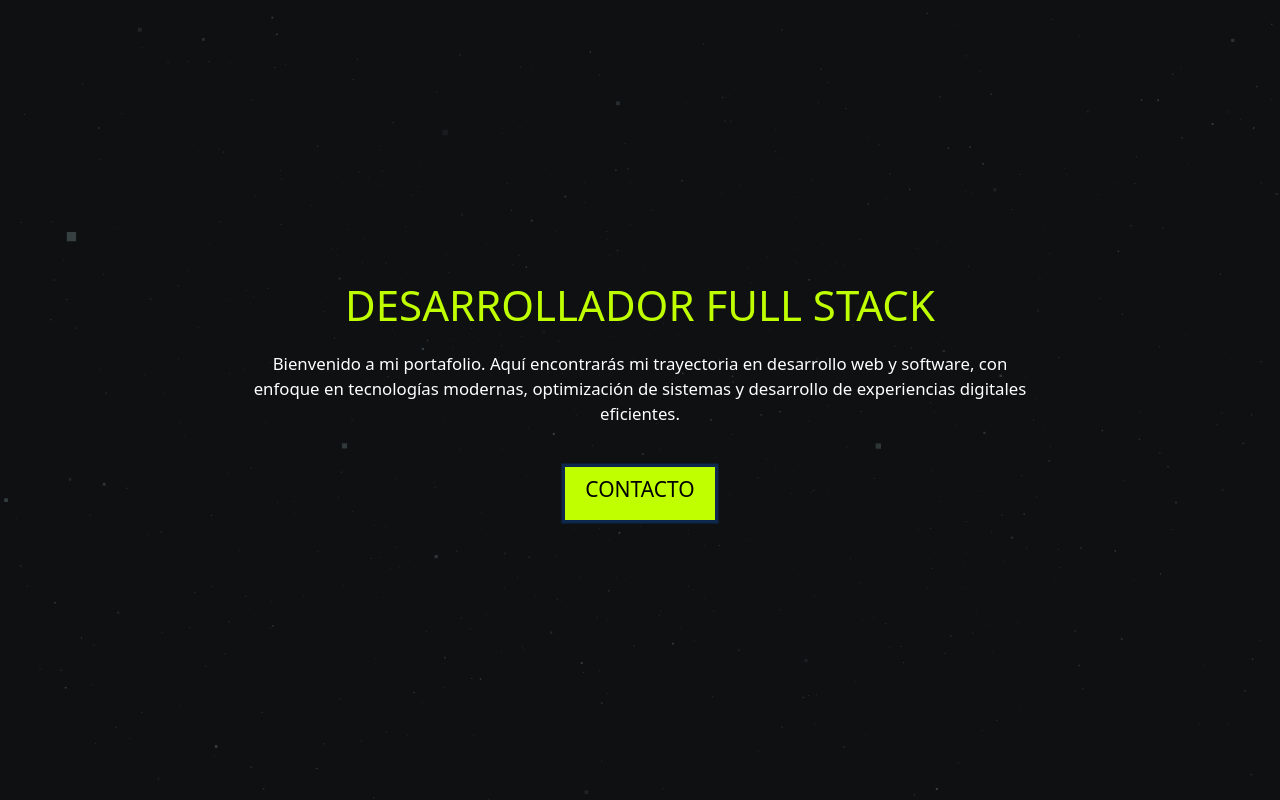
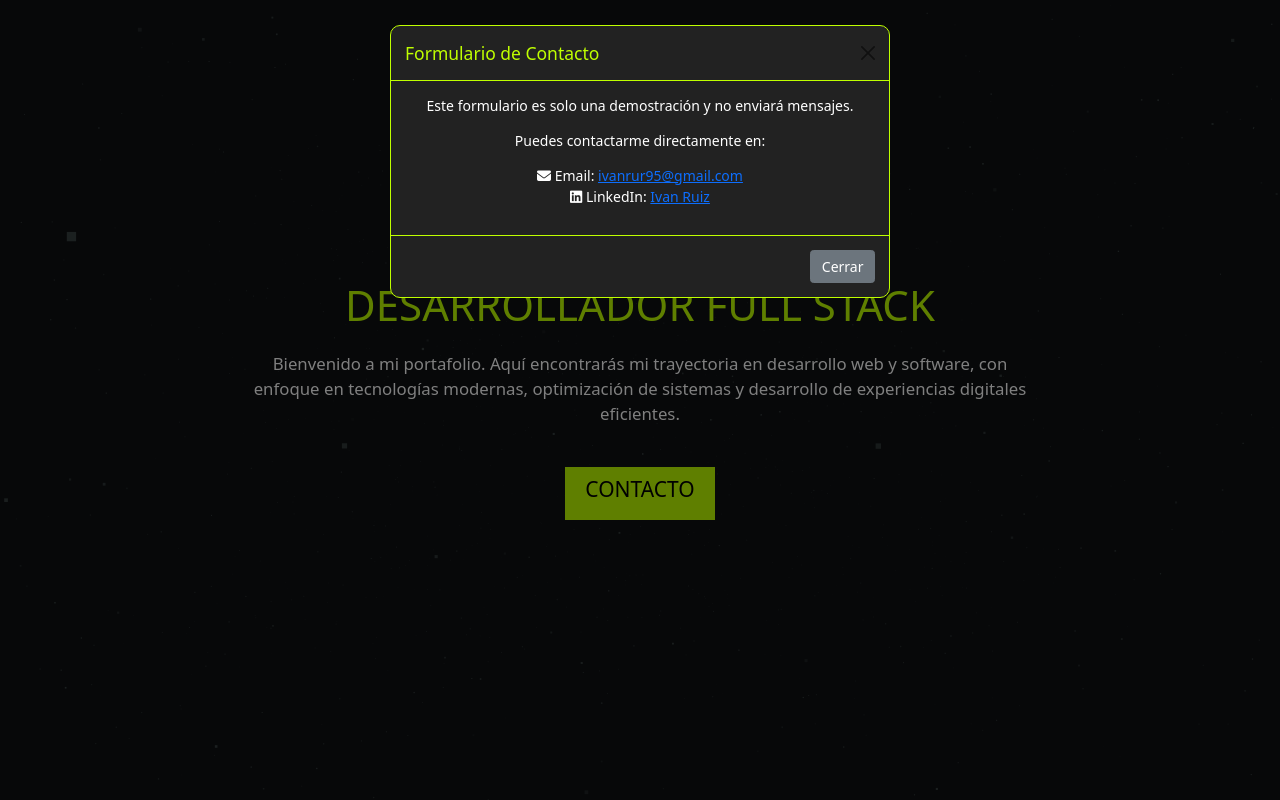
Before and after one commit to developerruiz/portafolio, a plain HTML site: page index.html in a window 1280 px wide. Both pictures are taken after a click on the button "CONTACTO". Shown: the top 800 px of the page. Drawn offline with nearby package versions, Linux system fonts and the light colour scheme; animation ran at ten frames a second.

Commit message:
se ajusta modal

```diff
--- a/css/style.scss
+++ b/css/style.scss
@@ -1,4 +1,4 @@
-$color-botón: #bfff00; // Definir una variable para el color del botón
+$color-boton: #bfff00; // Definir una variable para el color del botón
 
 * {
   padding: 0;
@@ -12,7 +12,73 @@ body {
   color: #fff; /* Color de texto blanco */
 }
 
+h1,
+h2,
+h3,
+h4,
+h5,
+h6 {
+  color: $color-boton !important; /* Color especial para los títulos */
+}
 
+.banner {
+  background-size: cover;
+  background-position: center;
+  color: #fff;
+  height: 100vh; /* Cubre toda la altura de la pantalla */
+}
+
+.btn-special {
+  border: none;
+  border-radius: 0;
+  padding: 10px 20px;
+  background: $color-boton;
+  color: #121212 !important;
+  margin-top: 20px;
+  transition: 0.3s ease-in-out;
+}
+
+.btn-special:hover {
+  opacity: 0.8;
+  transform: scale(1.05);
+}
+
+/* Estilos para el modal */
+.contacto-modal .modal-content {
+  background: #222222 !important;
+  color: #fff;
+  border-radius: 10px;
+  border: 1px solid $color-boton;
+}
+
+.contacto-modal .modal-header {
+  border-bottom: 1px solid $color-boton;
+}
+
+.contacto-modal .modal-footer {
+  border-top: 1px solid $color-boton;
+}
+
+/* Animación para la apertura del modal */
+.contacto-modal.fade .modal-dialog {
+  transform: translateY(-50px);
+  transition: transform 0.3s ease-out;
+}
+
+.contacto-modal.show .modal-dialog {
+  transform: translateY(0);
+}
+* {
+  padding: 0;
+  margin: 0;
+  box-sizing: border-box;
+  font-size: 14px;
+}
+
+body {
+  background-color: #121212; /* Color de fondo del sitio */
+  color: #fff; /* Color de texto blanco */
+}
 
 .btn-special:hover {
   opacity: 0.8; /* Reducir opacidad al pasar el ratón */
@@ -24,7 +90,7 @@ h3,
 h4,
 h5,
 h6 {
-  color: $color-botón !important; /* Color especial para los títulos */
+  color: $color-boton !important; /* Color especial para los títulos */
 }
 
 .banner {
@@ -77,8 +143,8 @@ h6 {
   border: none;
   border-radius: 0;
   padding: 10px 20px;
-  background: $color-botón; /* Utilizar la variable de color */
-  color: #121212!important; /* Color de texto blanco */
+  background: $color-boton; /* Utilizar la variable de color */
+  color: #121212 !important; /* Color de texto blanco */
   margin-top: 20px; /* Espacio entre el texto de la descripción y el botón */
 }
 
--- a/index.html
+++ b/index.html
@@ -4,21 +4,23 @@
 <head>
     <meta charset="UTF-8">
     <meta name="viewport" content="width=device-width, initial-scale=1.0">
-    <title>Portafolio</title>
+    <title>Portafolio - Ivan Ruiz</title>
+
     <!-- Bootstrap CSS -->
     <link href="https://cdn.jsdelivr.net/npm/bootstrap@5.1.0/dist/css/bootstrap.min.css" rel="stylesheet">
+
     <!-- jQuery -->
     <script src="https://ajax.googleapis.com/ajax/libs/jquery/3.6.0/jquery.min.js"></script>
+
     <!-- Bootstrap JS -->
     <script src="https://cdn.jsdelivr.net/npm/bootstrap@5.1.0/dist/js/bootstrap.bundle.min.js"></script>
+
     <link rel="stylesheet" href="css/style.css">
+    <link rel="shortcut icon" href="img/favicon.png" type="image/x-icon">
 
-    <link rel="shortcut icon" href="img/favicon.png" type="image/x-icon">
-    <!-- FONTAWENSOME -->
+    <!-- FontAwesome -->
     <link rel="stylesheet" href="https://cdnjs.cloudflare.com/ajax/libs/font-awesome/6.5.1/css/all.min.css"
-        integrity="sha512-DTOQO9RWCH3ppGqcWaEA1BIZOC6xxalwEsw9c2QQeAIftl+Vegovlnee1c9QX4TctnWMn13TZye+giMm8e2LwA=="
         crossorigin="anonymous" referrerpolicy="no-referrer" />
-
 </head>
 
 
@@ -32,6 +34,7 @@
 
 
 <body>
+    <!-- Header -->
     <header>
         <div class="banner d-flex justify-content-center align-items-center">
             <div class="text-center">
@@ -40,12 +43,42 @@
                     en tecnologías modernas, optimización de sistemas y desarrollo de experiencias digitales eficientes.
                 </p>
                 <br>
-                <button class="btn btn-special">
+                <!-- Botón para abrir el modal -->
+                <button class="btn btn-special" data-bs-toggle="modal" data-bs-target="#contactoModal">
                     <h4 class="text-black">CONTACTO</h4>
                 </button>
             </div>
         </div>
     </header>
+
+
+    <!-- Modal de Contacto -->
+    <div class="modal fade contacto-modal" id="contactoModal" tabindex="-1" aria-labelledby="contactoModalLabel"
+        aria-hidden="true">
+        <div class="modal-dialog">
+            <div class="modal-content">
+                <div class="modal-header">
+                    <h5 class="modal-title" id="contactoModalLabel">Formulario de Contacto</h5>
+                    <button type="button" class="btn-close" data-bs-dismiss="modal" aria-label="Cerrar"></button>
+                </div>
+                <div class="modal-body text-center">
+                    <p>Este formulario es solo una demostración y no enviará mensajes.</p>
+                    <p>Puedes contactarme directamente en:</p>
+                    <ul class="list-unstyled">
+                        <li><i class="fa-solid fa-envelope"></i> Email: <a
+                                href="mailto:ivanrur95@gmail.com">ivanrur95@gmail.com</a></li>
+                        <!-- <li><i class="fa-brands fa-instagram"></i> Instagram: <a
+                                href="https://www.instagram.com/develop_ruiz/" target="_blank">@develop_ruiz</a></li> -->
+                        <li><i class="fa-brands fa-linkedin"></i> LinkedIn: <a
+                                href="https://www.linkedin.com/in/developruiz/" target="_blank">Ivan Ruiz</a></li>
+                    </ul>
+                </div>
+                <div class="modal-footer">
+                    <button type="button" class="btn btn-secondary" data-bs-dismiss="modal">Cerrar</button>
+                </div>
+            </div>
+        </div>
+    </div>
 
 
     <section style="margin-top: 150px;">
@@ -366,8 +399,8 @@
 
     <hr>
 
+    <!-- Footer -->
     <footer>
-
         <div class="container">
             <div class="row">
                 <div class="col-lg-12 d-flex justify-content-around">
@@ -380,7 +413,6 @@
                                 class=" mx-2 text-decoration-none text-white">
                                 <li><i class="fs-4 fa-brands fa-instagram"></i></li>
                             </a>
-
                             <a href="https://www.linkedin.com/in/developruiz/" target="_blank"
                                 class=" mx-2 text-decoration-none text-white">
                                 <li><i class="fs-4 fa-brands fa-linkedin"></i></li>
@@ -388,10 +420,6 @@
                             <a href="https://github.com/developerruiz" target="_blank"
                                 class=" mx-2 text-decoration-none text-white">
                                 <li><i class="fs-4 fa-brands fa-github"></i></li>
-                            </a>
-                            <a href="https://app.netlify.com/teams/developerruiz/overview" target="_blank"
-                                class=" mx-2 text-decoration-none text-white">
-                                <li><i class="fs-4 fa-solid fa-link"></i></li>
                             </a>
                         </ul>
                     </div>
```
Also changed, not shown: css/style.css, 1 other file.
